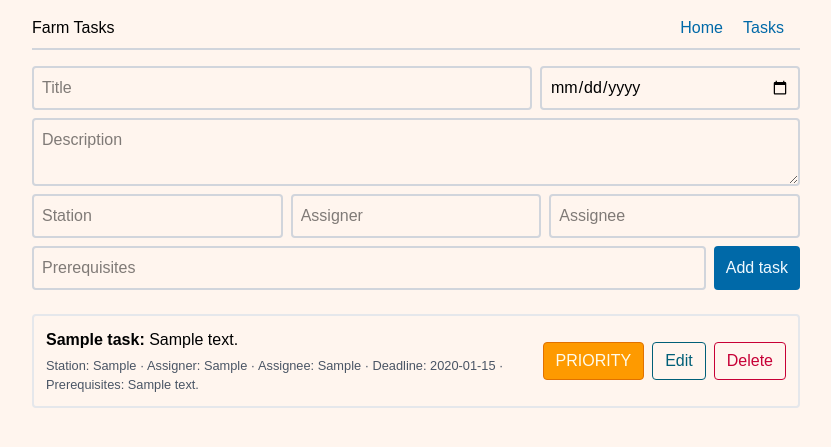
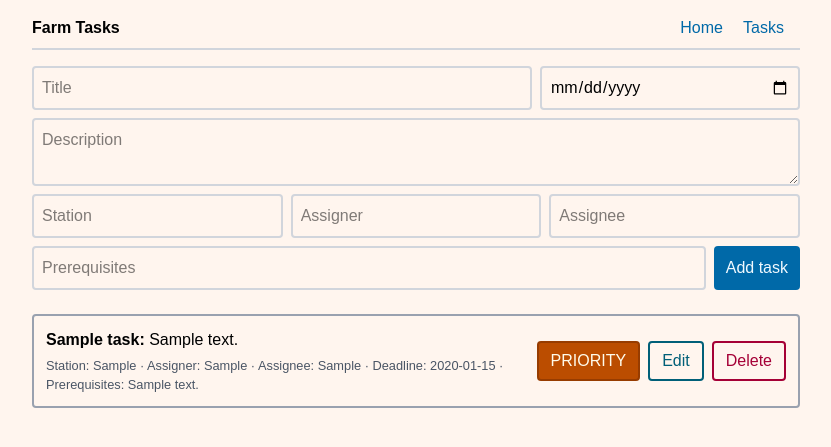
Before and after one commit to johnemilian/CS326-Group16-project, a Node server app: page /tasks in a window 1280 px wide. Shown: the top 447 px of the page, without its empty margins (224-1055 px from the left). Run offline with Node 20, Linux system fonts and the light colour scheme; tables that the repository leaves empty hold one stand-in row (values such as "Sample post"); some libraries are stand-ins or nearby versions.

Commit message:
Conducted accessibility audit

```diff
--- a/public/app.js
+++ b/public/app.js
@@ -3,7 +3,8 @@
 const list = document.querySelector("#tasks");
 
 // Every request gives up after five seconds instead of waiting forever.
-const timedFetch = (url, options = {}) => fetch(url, { ...options, signal: AbortSignal.timeout(5000) });
+const timedFetch = (url, options = {}) =>
+  fetch(url, { ...options, signal: AbortSignal.timeout(5000) });
 
 // Send a request and return the JSON the server answered with. Anything
 // that goes wrong (no answer within five seconds, no connection, an error
@@ -15,7 +16,9 @@ const fetchJSON = async (url, options) => {
     response = await timedFetch(url, options);
   } catch (error) {
     throw new Error(
-      error.name === "TimeoutError" ? "The server did not answer within five seconds." : "Could not reach the server.",
+      error.name === "TimeoutError"
+        ? "The server did not answer within five seconds."
+        : "Could not reach the server.",
     );
   }
 
@@ -48,7 +51,9 @@ const fillDisplay = (display, task) => {
   title.textContent = `${task.title}:`;
   display.replaceChildren(title, ` ${task.description ?? ""}`);
 
-  const details = detailFields.filter(([field]) => task[field]).map(([field, label]) => `${label}: ${task[field]}`);
+  const details = detailFields
+    .filter(([field]) => task[field])
+    .map(([field, label]) => `${label}: ${task[field]}`);
   if (details.length) {
     const small = document.createElement("small");
     small.className = "task-details";
@@ -58,7 +63,11 @@ const fillDisplay = (display, task) => {
 };
 
 const setData = (item, task) => {
-  for (const field of ["title", "description", ...detailFields.map(([field]) => field)]) {
+  for (const field of [
+    "title",
+    "description",
+    ...detailFields.map(([field]) => field),
+  ]) {
     item.dataset[field] = task[field] ?? "";
   }
 };
@@ -105,7 +114,12 @@ const startEdit = (item) => {
     makeButton("cancel-btn", "Cancel"),
     makeTextarea("description", item.dataset.description),
     ...detailFields.map(([field, label]) =>
-      makeInput(field, item.dataset[field], label, field === "deadline" ? "date" : "text"),
+      makeInput(
+        field,
+        item.dataset[field],
+        label,
+        field === "deadline" ? "date" : "text",
+      ),
     ),
   );
 
@@ -113,6 +127,8 @@ const startEdit = (item) => {
   buttons.forEach((button) => {
     button.hidden = true;
   });
+
+  editForm.querySelector('input[name="title"]').focus();
 
   editForm.querySelector(".cancel-btn").addEventListener("click", () => {
     editForm.replaceWith(display);
@@ -175,6 +191,9 @@ list.addEventListener("click", async (event) => {
   const item = button.closest("li");
   const id = item.dataset.id;
 
+  const previousItem = item.previousElementSibling;
+  previousItem?.focus();
+
   button.disabled = true;
   try {
     await fetchJSON(`/tasks/${id}`, { method: "DELETE" });
--- a/public/output.css
+++ b/public/output.css
@@ -1,4 +1,4 @@
-/*! tailwindcss v4.3.3 | MIT License | https://tailwindcss.com */
+/*! tailwindcss v4.3.4 | MIT License | https://tailwindcss.com */
 @layer properties;
 @layer theme, base, components, utilities;
 @layer theme {
@@ -9,14 +9,14 @@
     --font-mono: ui-monospace, SFMono-Regular, Menlo, Monaco, Consolas, "Liberation Mono",
       "Courier New", monospace;
     --color-amber-50: oklch(98.7% 0.022 95.277);
-    --color-amber-500: oklch(76.9% 0.188 70.08);
-    --color-amber-600: oklch(66.6% 0.179 58.318);
+    --color-amber-700: oklch(55.5% 0.163 48.998);
+    --color-amber-800: oklch(47.3% 0.137 46.201);
     --color-cyan-800: oklch(45% 0.085 224.283);
     --color-sky-50: oklch(97.7% 0.013 236.62);
     --color-sky-700: oklch(50% 0.134 242.749);
-    --color-rose-700: oklch(51.4% 0.222 16.935);
-    --color-gray-200: oklch(92.8% 0.006 264.531);
+    --color-rose-800: oklch(45.5% 0.188 13.697);
     --color-gray-300: oklch(87.2% 0.01 258.338);
+    --color-gray-400: oklch(70.7% 0.022 261.325);
     --color-gray-600: oklch(44.6% 0.03 256.802);
     --spacing: 0.25rem;
     --radius-sm: 0.25rem;
@@ -222,9 +222,6 @@
   .hidden {
     display: none;
   }
-  .inline {
-    display: inline;
-  }
   .table {
     display: table;
   }
@@ -280,20 +277,20 @@
     border-bottom-style: var(--tw-border-style);
     border-bottom-width: 2px;
   }
-  .border-amber-600 {
-    border-color: var(--color-amber-600);
+  .border-amber-800 {
+    border-color: var(--color-amber-800);
   }
   .border-cyan-800 {
     border-color: var(--color-cyan-800);
   }
-  .border-gray-200 {
-    border-color: var(--color-gray-200);
-  }
   .border-gray-300 {
     border-color: var(--color-gray-300);
   }
-  .border-rose-700 {
-    border-color: var(--color-rose-700);
+  .border-gray-400 {
+    border-color: var(--color-gray-400);
+  }
+  .border-rose-800 {
+    border-color: var(--color-rose-800);
   }
   .bg-sky-700 {
     background-color: var(--color-sky-700);
@@ -307,8 +304,8 @@
   .pb-2 {
     padding-bottom: calc(var(--spacing) * 2);
   }
-  .text-amber-600 {
-    color: var(--color-amber-600);
+  .text-amber-800 {
+    color: var(--color-amber-800);
   }
   .text-cyan-800 {
     color: var(--color-cyan-800);
@@ -316,8 +313,8 @@
   .text-gray-600 {
     color: var(--color-gray-600);
   }
-  .text-rose-700 {
-    color: var(--color-rose-700);
+  .text-rose-800 {
+    color: var(--color-rose-800);
   }
   .text-sky-50 {
     color: var(--color-sky-50);
@@ -325,20 +322,13 @@
   .lowercase {
     text-transform: lowercase;
   }
-  .outline {
-    outline-style: var(--tw-outline-style);
-    outline-width: 1px;
+  :is(:where(.group\/task-card)[data-priority="true"] .group-data-\[priority\=true\]\/task-card\:bg-amber-700) {
+    background-color: var(--color-amber-700);
   }
-  .filter {
-    filter: var(--tw-blur,) var(--tw-brightness,) var(--tw-contrast,) var(--tw-grayscale,) var(--tw-hue-rotate,) var(--tw-invert,) var(--tw-saturate,) var(--tw-sepia,) var(--tw-drop-shadow,);
-  }
-  .group-data-\[priority\=true\]\/task-card\:bg-amber-500:is(:where(.group\/task-card)[data-priority="true"] *) {
-    background-color: var(--color-amber-500);
-  }
-  .group-data-\[priority\=true\]\/task-card\:text-amber-50:is(:where(.group\/task-card)[data-priority="true"] *) {
+  :is(:where(.group\/task-card)[data-priority="true"] .group-data-\[priority\=true\]\/task-card\:text-amber-50) {
     color: var(--color-amber-50);
   }
-  .group-data-\[priority\=true\]\/task-card\:uppercase:is(:where(.group\/task-card)[data-priority="true"] *) {
+  :is(:where(.group\/task-card)[data-priority="true"] .group-data-\[priority\=true\]\/task-card\:uppercase) {
     text-transform: uppercase;
   }
   .disabled\:cursor-not-allowed:disabled {
@@ -400,7 +390,7 @@
     color: white;
   }
   .edit-form .cancel-btn {
-    background-color: #888;
+    background-color: #555;
   }
 }
 @layer base {
@@ -539,7 +529,7 @@
     color: white;
   }
   .edit-form .cancel-btn {
-    background-color: #888;
+    background-color: #555;
   }
 }
 @property --tw-border-style {
@@ -547,82 +537,10 @@
   inherits: false;
   initial-value: solid;
 }
-@property --tw-outline-style {
-  syntax: "*";
-  inherits: false;
-  initial-value: solid;
-}
-@property --tw-blur {
-  syntax: "*";
-  inherits: false;
-}
-@property --tw-brightness {
-  syntax: "*";
-  inherits: false;
-}
-@property --tw-contrast {
-  syntax: "*";
-  inherits: false;
-}
-@property --tw-grayscale {
-  syntax: "*";
-  inherits: false;
-}
-@property --tw-hue-rotate {
-  syntax: "*";
-  inherits: false;
-}
-@property --tw-invert {
-  syntax: "*";
-  inherits: false;
-}
-@property --tw-opacity {
-  syntax: "*";
-  inherits: false;
-}
-@property --tw-saturate {
-  syntax: "*";
-  inherits: false;
-}
-@property --tw-sepia {
-  syntax: "*";
-  inherits: false;
-}
-@property --tw-drop-shadow {
-  syntax: "*";
-  inherits: false;
-}
-@property --tw-drop-shadow-color {
-  syntax: "*";
-  inherits: false;
-}
-@property --tw-drop-shadow-alpha {
-  syntax: "<percentage>";
-  inherits: false;
-  initial-value: 100%;
-}
-@property --tw-drop-shadow-size {
-  syntax: "*";
-  inherits: false;
-}
 @layer properties {
-  @supports ((-webkit-hyphens: none) and (not (margin-trim: inline))) or ((-moz-orient: inline) and (not (color:rgb(from red r g b)))) {
+  @supports ((-webkit-hyphens: none) and (not (margin-trim: block))) or ((-moz-orient: inline) and (not (color:rgb(from red r g b)))) {
     *, ::before, ::after, ::backdrop {
       --tw-border-style: solid;
-      --tw-outline-style: solid;
-      --tw-blur: initial;
-      --tw-brightness: initial;
-      --tw-contrast: initial;
-      --tw-grayscale: initial;
-      --tw-hue-rotate: initial;
-      --tw-invert: initial;
-      --tw-opacity: initial;
-      --tw-saturate: initial;
-      --tw-sepia: initial;
-      --tw-drop-shadow: initial;
-      --tw-drop-shadow-color: initial;
-      --tw-drop-shadow-alpha: 100%;
-      --tw-drop-shadow-size: initial;
     }
   }
 }
--- a/src/base.css
+++ b/src/base.css
@@ -150,5 +150,5 @@ li[data-priority="true"] .priority-btn {
 }
 
 .edit-form .cancel-btn {
-  background-color: #888;
+  background-color: #555;
 }
--- a/src/components.css
+++ b/src/components.css
@@ -39,5 +39,5 @@
 }
 
 .edit-form .cancel-btn {
-  background-color: #888;
+  background-color: #555;
 }
--- a/views/partials/header.ejs
+++ b/views/partials/header.ejs
@@ -1,5 +1,7 @@
-<header class="flex justify-between items-center pb-2 mb-4 border-b-2 border-gray-300">
-  <h1>Farm Tasks</h1>
+<header
+  class="flex justify-between items-center pb-2 mb-4 border-b-2 border-gray-300"
+>
+  <h1><strong>Farm Tasks</strong></h1>
   <nav>
     <a class="mr-4" href="/">Home</a>
     <a class="mr-4" href="/tasks">Tasks</a>
--- a/views/partials/task.ejs
+++ b/views/partials/task.ejs
@@ -1,9 +1,9 @@
 <%# One task card. Used by tasks.ejs for the full list, and rendered on its own by
     POST /tasks so htmx can append the new task without reloading the page. %>
 <% const details = [["Station", task.station], ["Assigner", task.assigner], ["Assignee", task.assignee], ["Deadline", task.deadline], ["Prerequisites", task.prerequisites]].filter(([, value]) => value); %>
-<li class="group/task-card flex justify-between items-center gap-2 p-3 border-2 border-gray-200 rounded-sm" data-id="<%= task.id %>" data-title="<%= task.title %>" data-description="<%= task.description %>" data-station="<%= task.station %>" data-assigner="<%= task.assigner %>" data-assignee="<%= task.assignee %>" data-deadline="<%= task.deadline %>" data-prerequisites="<%= task.prerequisites %>" data-priority="<%= task.priority %>">
+<li class="group/task-card flex justify-between items-center gap-2 p-3 border-2 border-gray-400 rounded-sm" data-id="<%= task.id %>" data-title="<%= task.title %>" data-description="<%= task.description %>" data-station="<%= task.station %>" data-assigner="<%= task.assigner %>" data-assignee="<%= task.assignee %>" data-deadline="<%= task.deadline %>" data-prerequisites="<%= task.prerequisites %>" data-priority="<%= task.priority %>">
   <span class="task-display flex-1"><strong><%= task.title %>:</strong> <%= task.description %><% if (details.length) { %><small class="block mt-1 text-gray-600"><%= details.map(([label, value]) => `${label}: ${value}`).join(" · ") %></small><% } %></span>
-  <button class="priority-btn btn border border-amber-600 text-amber-600 group-data-[priority=true]/task-card:text-amber-50 group-data-[priority=true]/task-card:bg-amber-500 group-data-[priority=true]/task-card:uppercase" type="button">Priority</button>
-  <button class="edit-btn btn border border-cyan-800 text-cyan-800" type="button">Edit</button>
-  <button class="delete-btn btn border border-rose-700 text-rose-700 disabled:opacity-50 disabled:cursor-not-allowed" type="button">Delete</button>
+  <button class="priority-btn btn border-2 border-amber-800 text-amber-800 group-data-[priority=true]/task-card:text-amber-50 group-data-[priority=true]/task-card:bg-amber-700 group-data-[priority=true]/task-card:uppercase" type="button">Priority</button>
+  <button class="edit-btn btn border-2 border-cyan-800 text-cyan-800" type="button">Edit</button>
+  <button class="delete-btn btn border-2 border-rose-800 text-rose-800 disabled:opacity-50 disabled:cursor-not-allowed" type="button">Delete</button>
 </li>
```
Also changed, not shown: 1 other file.
